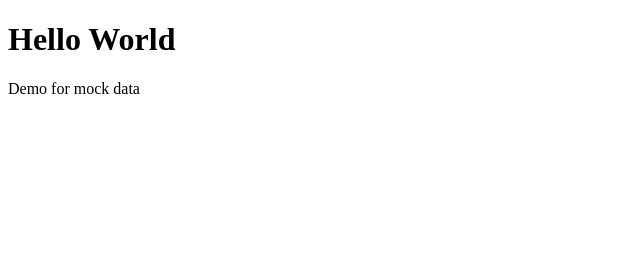
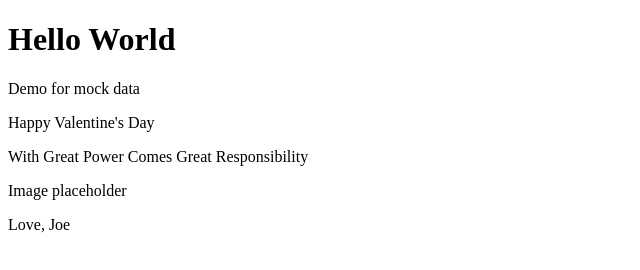
Before and after one commit to sburgess287/marvelousGreetings, a website: page public/index.html in a window 1280 px wide. Shown: the whole page, without its empty margins (0-640 px from the left). Drawn offline with nearby package versions, Linux system fonts and the light colour scheme.

Commit message:
Updated app.js with mock data for a default card, and jquery to load it in the index.html.  Added style.css in public folder to update later. index.html head info updated

```diff
--- a/public/app.js
+++ b/public/app.js
@@ -1,11 +1,44 @@
 // create mock data of json array
 // default card
 
+var MOCK_CARD = {
+  "cardStructure" : [
+    {
+      "id": "1234567",
+      "headline": "Happy Valentine's Day",
+      "bodyText": "With Great Power Comes Great Responsibility",
+      "character": "Spider-Gwen",
+      "characterImage": "Image placeholder",
+      "signature": "Love, Joe"  // added this because a card should have a signature
+
+    }
+  ]
+}
+
 
 // create function that returns mock data (to verify update in browser)
+function getDefaultCard(callbackFn) {
+  setTimeout(function(){ callbackFn(MOCK_CARD)}, 1);
+}
 
 
 // function to display default card
+function displayDefaultCard(data) {
+  for (index in data.cardStructure) { // adapt for showing list of cards? currently only 1 item in array
+    $('body').append(
+      '<p>' + data.cardStructure[index].headline + '</p>',
+      '<p>' + data.cardStructure[index].bodyText+ '</p>',
+      '<p>' + data.cardStructure[index].characterImage + '</p>',
+      '<p>' + data.cardStructure[index].signature + '</p>'
+    )
+  }
+}
 
+function getAndDisplayCard() {
+  getDefaultCard(displayDefaultCard);
+}
 
-// function to get called on page load: display default card
+// function to get called on page load: display default card: BOOM!!!
+$(function() {
+  getAndDisplayCard();
+});
--- a/public/index.html
+++ b/public/index.html
@@ -3,7 +3,9 @@
 <head>
     <meta charset="utf-8"/>
     <meta http-equiv="X-UA-Compatible" content="IE=edge">
-
+    <title>MarvelOus Greetings</title>
+    <meta name="viewport" content="width=device-width, initial-scale=1">
+    <link rel="stylesheet" href="/style.css">
 </head>
 <body>
   <h1>Hello World</h1>
```
Also changed, not shown: public/style.css (added).
